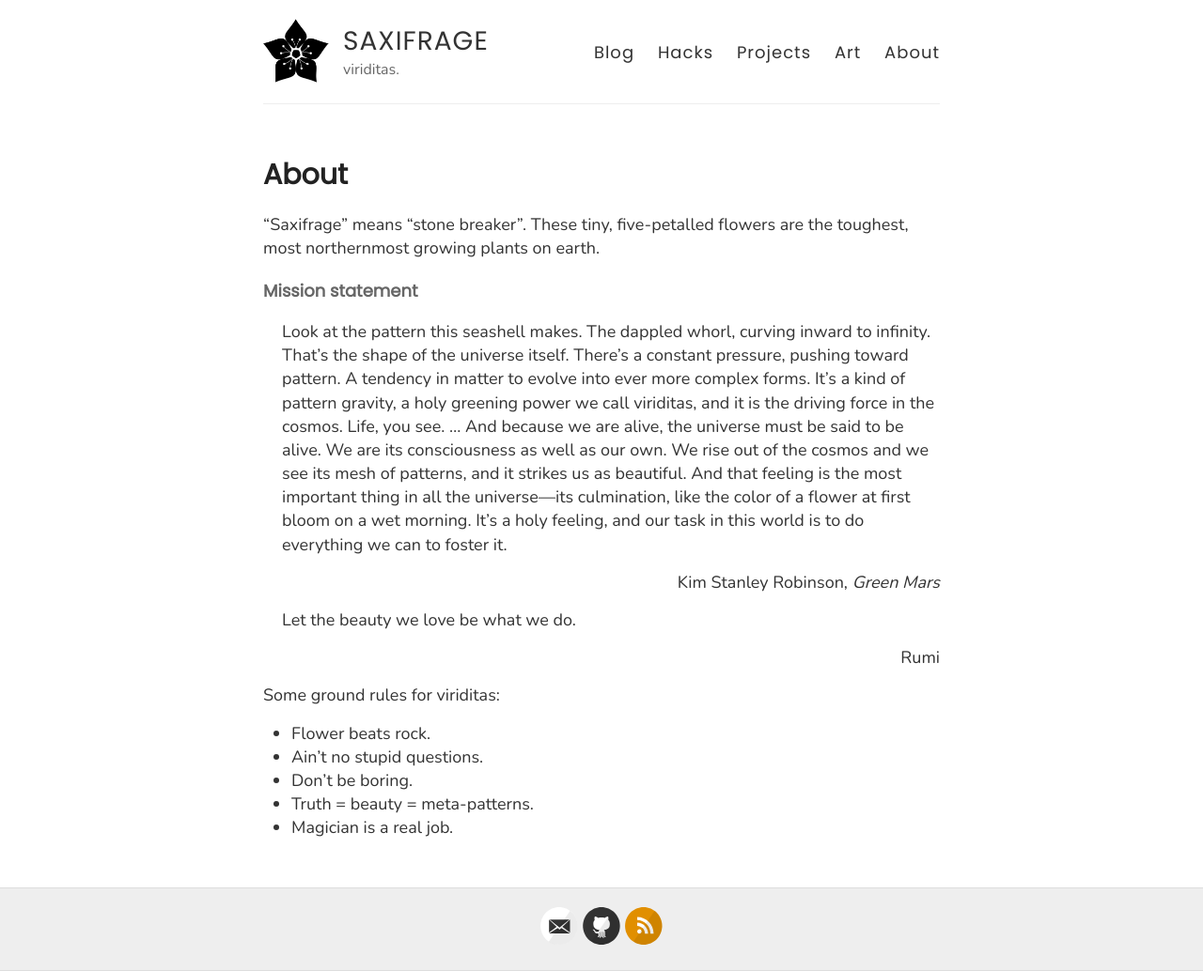
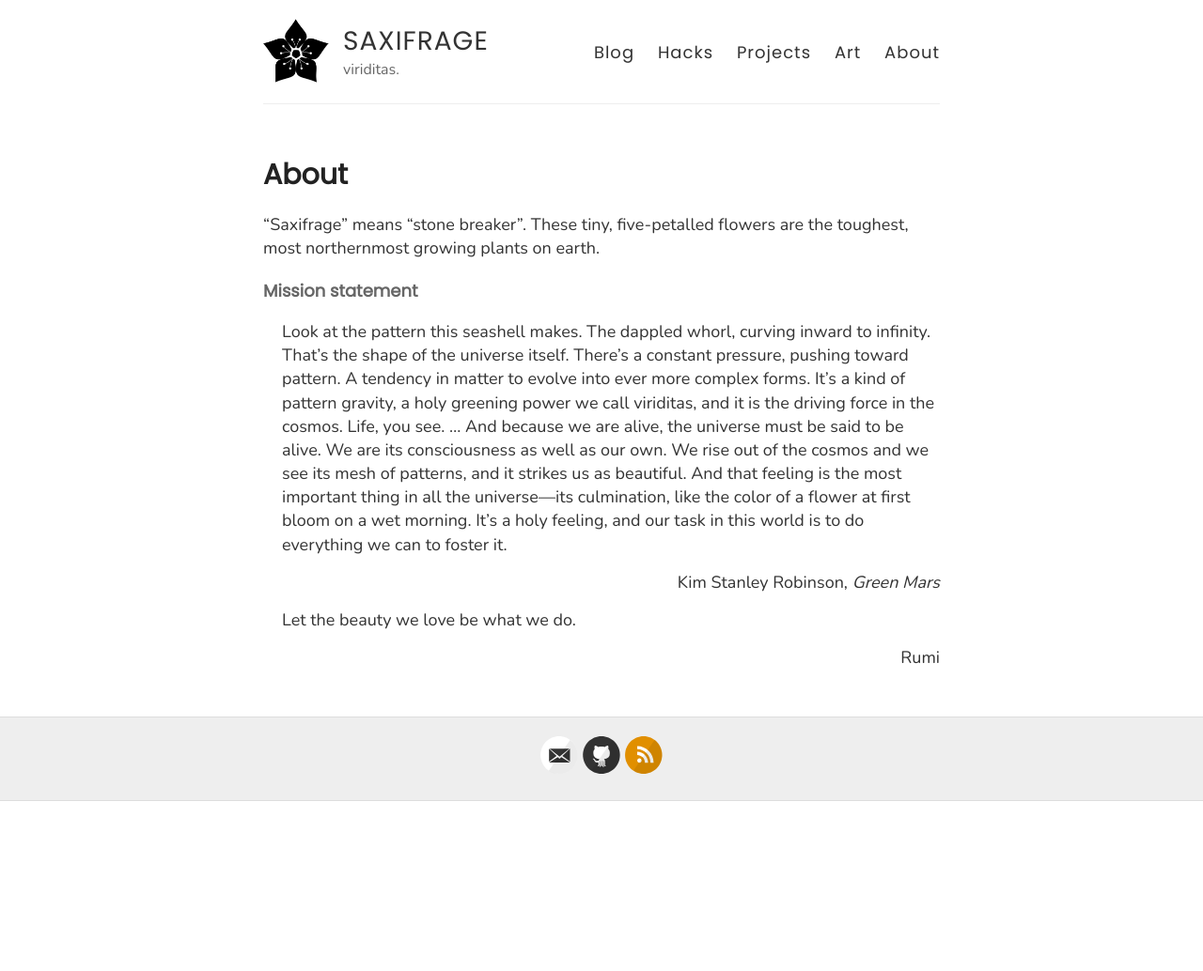
Before and after one commit to heptarch/heptarch.github.io, a Jekyll site: the page built from about.md, in a window 1280 px wide. Shown: the whole page at 94% size. Built offline with Jekyll 4.4.1, drawn with Linux system fonts in a browser that asks for light colours; after the commit the page ends 900 px from its top, so only the background shows below that.

Commit message:
Update about.md

```diff
--- a/about.md
+++ b/about.md
@@ -33,11 +33,3 @@ Let the beauty we love be what we do.
 </span>
 
 <div style="text-align: right">Rumi</div>
-
-Some ground rules for viriditas:
-
-- Flower beats rock.
-- Ain't no stupid questions.
-- Don't be boring.
-- Truth = beauty = meta-patterns.
-- Magician is a real job.
```
